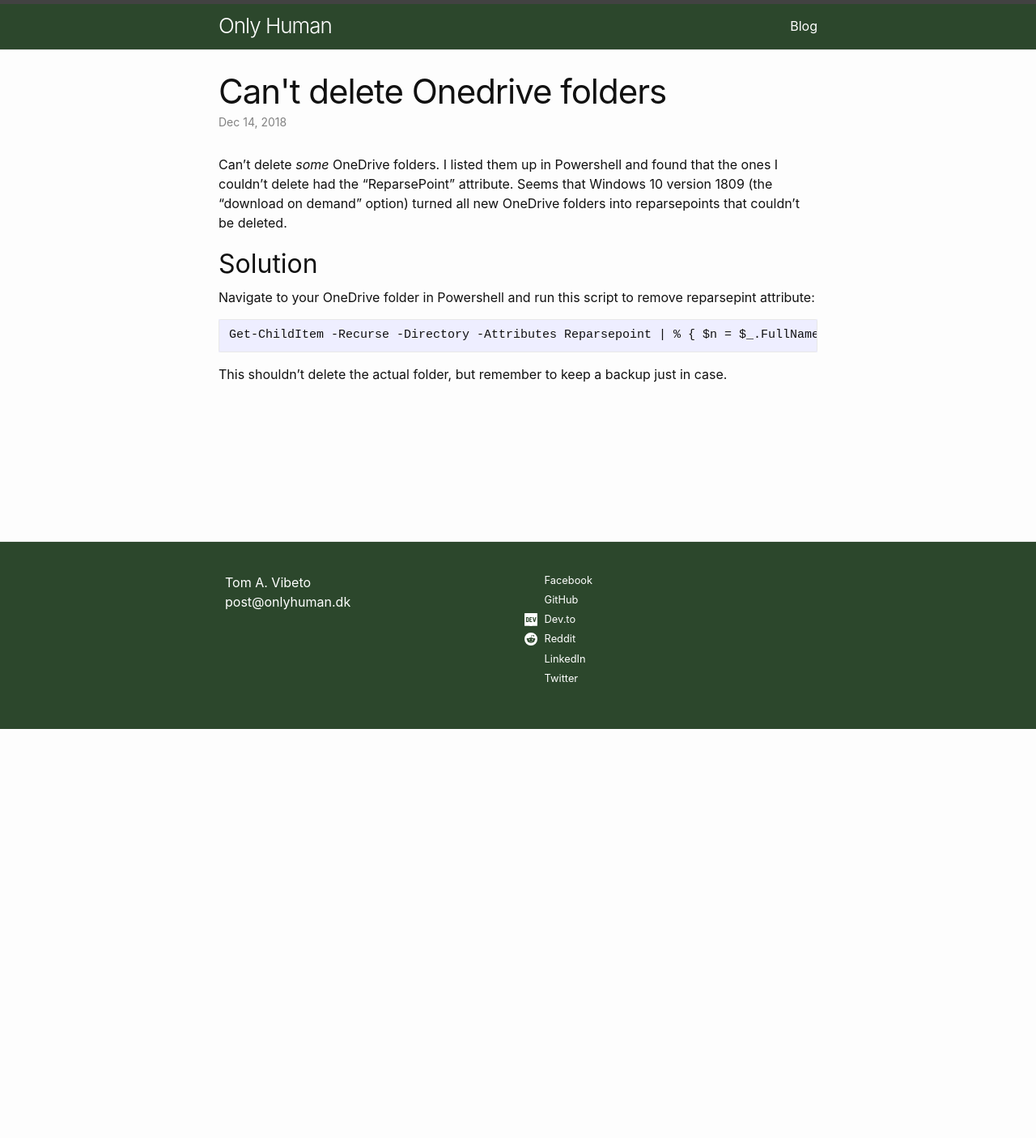
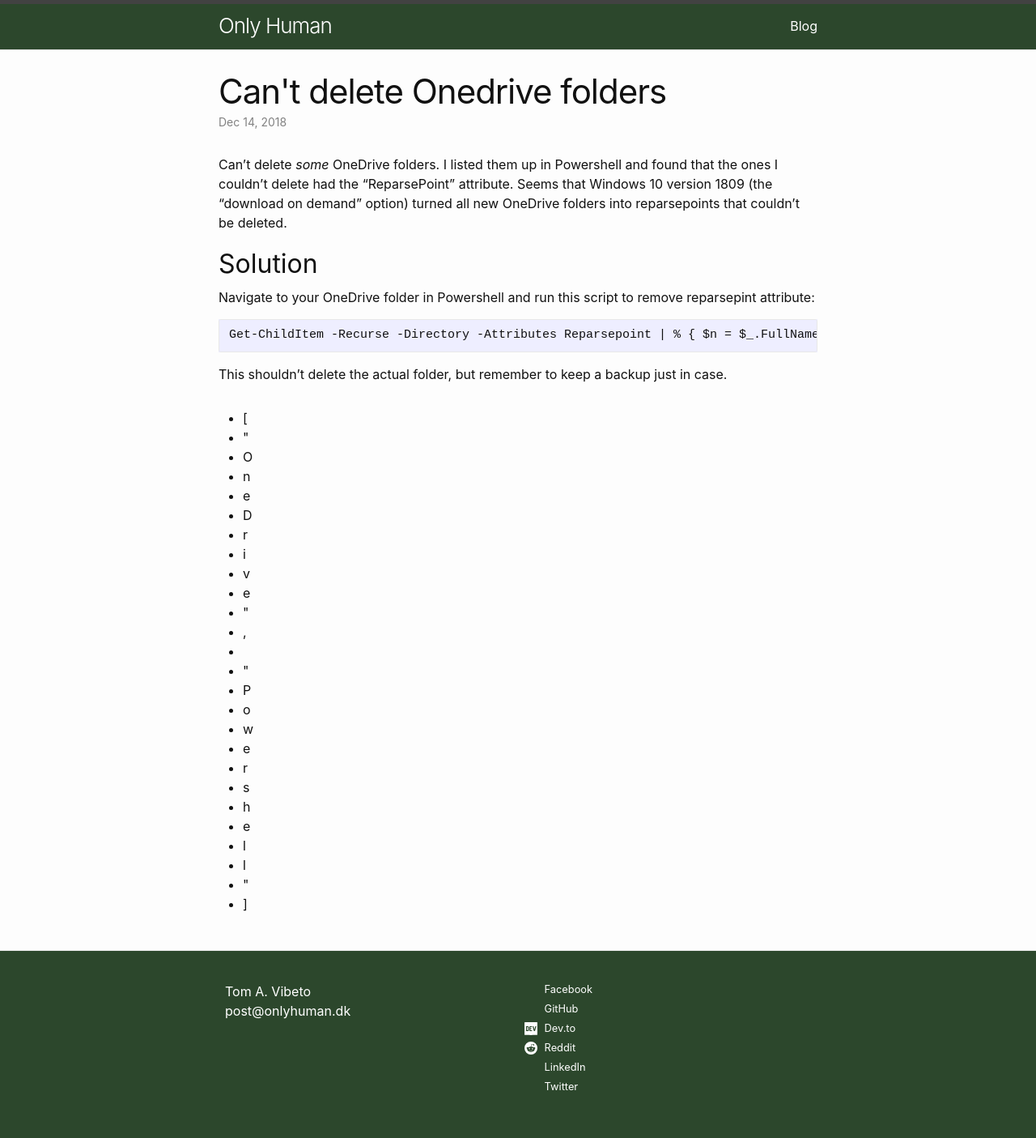
Before and after one commit to emptyother/emptyother.github.io, a Jekyll site: the page built from _posts/2018-12-14-onedrive-cant-delete.md, in a window 1280 px wide. Shown: the whole page at 81% size. Built offline with Jekyll 4.4.1, drawn with Linux system fonts in a browser that asks for light colours; before the commit the page ends 900 px from its top, so only the background shows below that.

Commit message:
Post category and tags

```diff
--- a/_layouts/post.html
+++ b/_layouts/post.html
@@ -4,17 +4,32 @@
 <article class="post h-entry" itemscope itemtype="http://schema.org/BlogPosting">
   <header class="post-header">
     <h1 class="post-title p-name" itemprop="name headline">{{ page.title | escape }}</h1>
+    <div class="post-categories">
+      {% if post %}
+      {% assign categories = post.categories %}
+      {% endif %}
+      {% for category in categories %}
+      <a href="{{site.baseurl}}/categories/#{{category|slugize}}">{{category}}</a>
+      {% unless forloop.last %}&nbsp;{% endunless %}
+      {% endfor %}
+    </div>
     <p class="post-meta">
       <time class="dt-published" datetime="{{ page.date | date_to_xmlschema }}" itemprop="datePublished">
         {%- assign date_format = site.minima.date_format | default: "%b %-d, %Y" -%}
         {{ page.date | date: date_format }}
       </time>
       {%- if page.author -%}
-        • <span itemprop="author" itemscope itemtype="http://schema.org/Person"><span class="p-author h-card" itemprop="name">{{ page.author }}</span></span>
+      • <span itemprop="author" itemscope itemtype="http://schema.org/Person"><span class="p-author h-card" itemprop="name">{{ page.author }}</span></span>
       {%- endif -%}</p>
   </header>
   <div class="post-content e-content" itemprop="articleBody">
     {{ content }}
   </div>
   <a class="u-url" href="{{ page.url | relative_url }}" hidden></a>
+  {% assign tags = page.tags | split:&nbsp; %}
+  <ul>
+    {% for tag in tags %}
+    <li>{{ tag }}</li>
+    {% endfor %}
+  </ul>
 </article>
```
